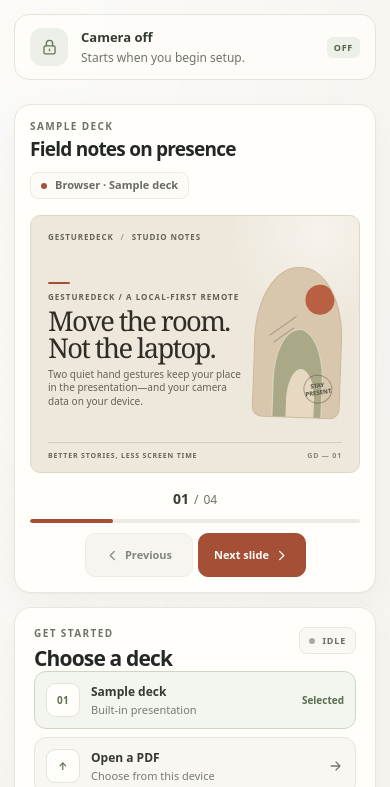
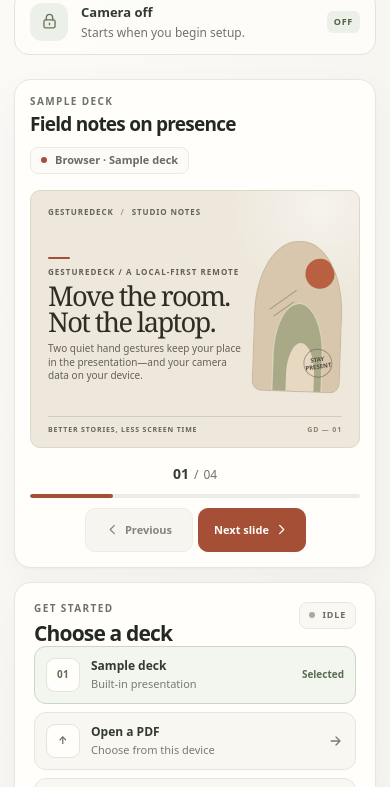
Before and after one commit to wehyn/GestureDeck, a website with bundled scripts: page workspace.html in a window 390 px wide. Shown: the part 195-982 px from the top of the page. Built offline with nearby package versions, Linux system fonts and the light colour scheme.

Commit message:
style: tighten workspace top spacing

```diff
--- a/styles.css
+++ b/styles.css
@@ -150,7 +150,7 @@ summary:focus-visible {
 }
 
 .main-content {
-  padding-top: clamp(34px, 5.5vw, 70px);
+  padding-top: clamp(8.5px, 1.375vw, 17.5px);
 }
 
 .welcome-row {
@@ -1848,7 +1848,7 @@ body[data-session-state="error"] .state-dot {
   }
 
   .main-content {
-    padding-top: 34px;
+    padding-top: 8.5px;
   }
 
   .welcome-row {
```
